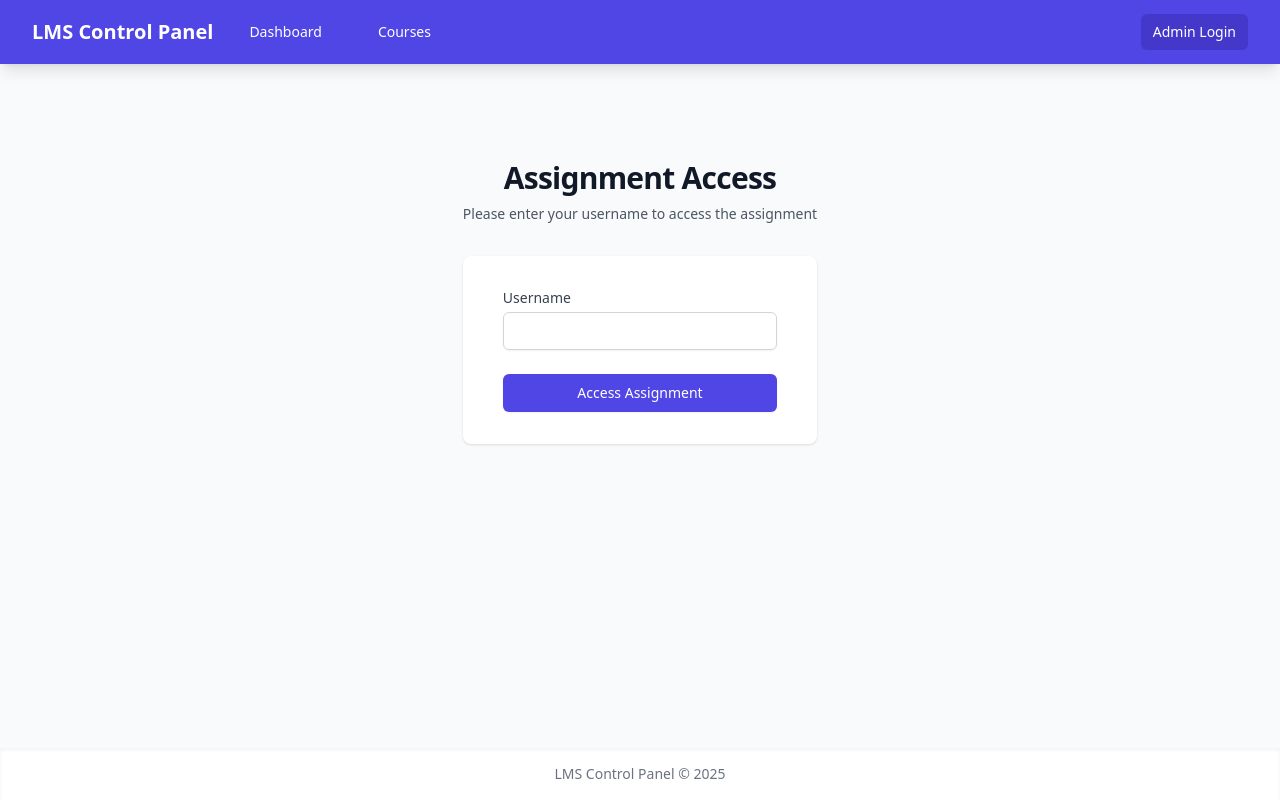
After one commit to Entropt/LMS-Control-Panel, a Flask app: page /assignment-login in a window 1280 px wide. The commit adds this page. Run offline with Flask 3, Linux system fonts and the light colour scheme; parts of the project's set-up code (start-up, migrations or seed data) failed here and were passed over; some libraries are stand-ins or nearby versions.

Commit message:
delete admin_canvas_api, update assignment doing function for students

```diff
--- a/app.py
+++ b/app.py
@@ -1,5 +1,6 @@
 # app.py - Flask application entry point
-from flask import Flask, render_template, request, jsonify, session, redirect, url_for, flash
+import base64
+from flask import Flask, render_template, request, jsonify, session, redirect, url_for, flash, Response
 from flask_login import LoginManager, login_user, logout_user, login_required, current_user
 import os
 from datetime import timedelta
@@ -7,7 +8,7 @@ from dotenv import load_dotenv
 from functools import wraps
 
 # Import our modules
-from api import LMSClient
+from api.lms_client import LMSClient
 from models.user import db, User, initialize_db
 from config.settings import load_config
 
@@ -70,13 +71,36 @@ def set_api_token():
 @app.route('/')
 def index():
     """Main dashboard page (redirect based on user role)"""
-    if current_user.is_authenticated:
-        if current_user.is_admin:
-            return redirect(url_for('dashboard'))
-        else:
-            # Regular users get redirected to Juice Shop
-            return redirect(app.config['JUICE_SHOP_URL'])
+    if current_user.is_authenticated and current_user.is_admin:
+        return redirect(url_for('dashboard'))
+
     return redirect(url_for('login'))
+
+# Add these routes to app.py for the JavaScript approach
+
+@app.route('/assignment-login')
+def assignment_login():
+    """Assignment login page using JavaScript approach"""
+    # Get the Juice Shop URL from config
+    juice_shop_url = app.config.get('JUICE_SHOP_URL', 'http://localhost:3000')
+    return render_template('assignment_login.html', juice_shop_url=juice_shop_url)
+
+@app.route('/log-assignment-access', methods=['POST'])
+def log_assignment_access_route():
+    """API endpoint to log assignment access"""
+    if not request.is_json:
+        return jsonify({"error": "Invalid request"}), 400
+
+    data = request.json
+    username = data.get('username')
+
+    if not username:
+        return jsonify({"error": "Username is required"}), 400
+
+    # Log the access (if using tracking)
+    # log_assignment_access(username, request)
+
+    return jsonify({"success": True})
 
 @app.route('/favicon.ico')
 def favicon():
@@ -97,10 +121,10 @@ def login():
         return redirect(url_for('index'))
 
     if request.method == 'POST':
-        username = request.form.get('username')
+        email = request.form.get('email')
         password = request.form.get('password')
 
-        user = User.query.filter_by(username=username).first()
+        user = User.query.filter_by(email=email).first()
 
         if user and user.check_password(password):
             login_user(user, remember=True)
@@ -112,7 +136,7 @@ def login():
             else:
                 return redirect(app.config['JUICE_SHOP_URL'])
         else:
-            flash('Invalid username or password', 'danger')
+            flash('Invalid email or password', 'danger')
 
     return render_template('login.html')
 
--- /dev/null
+++ b/templates/assignment_login.html
@@ -0,0 +1,62 @@
+<!-- templates/assignment_login.html -->
+{% extends "base.html" %}
+
+{% block title %}Assignment Access{% endblock %}
+
+{% block content %}
+<div class="flex min-h-full flex-col justify-center py-12 sm:px-6 lg:px-8">
+    <div class="sm:mx-auto sm:w-full sm:max-w-md">
+        <h2 class="mt-6 text-center text-3xl font-bold tracking-tight text-gray-900">Assignment Access</h2>
+        <p class="mt-2 text-center text-sm text-gray-600">
+            Please enter your username to access the assignment
+        </p>
+    </div>
+
+    <div class="mt-8 sm:mx-auto sm:w-full sm:max-w-md">
+        <div class="bg-white py-8 px-4 shadow sm:rounded-lg sm:px-10">
+            <div class="space-y-6">
+                <div>
+                    <label for="username" class="block text-sm font-medium text-gray-700">Username</label>
+                    <div class="mt-1">
+                        <input id="username" name="username" type="text" required
+                            class="block w-full appearance-none rounded-md border border-gray-300 px-3 py-2 placeholder-gray-400 shadow-sm focus:border-indigo-500 focus:outline-none focus:ring-indigo-500 sm:text-sm">
+                    </div>
+                </div>
+
+                <div>
+                    <button id="submit-btn" type="submit"
+                        class="flex w-full justify-center rounded-md border border-transparent bg-indigo-600 py-2 px-4 text-sm font-medium text-white shadow-sm hover:bg-indigo-700 focus:outline-none focus:ring-2 focus:ring-indigo-500 focus:ring-offset-2">Access
+                        Assignment</button>
+                </div>
+            </div>
+        </div>
+    </div>
+</div>
+
+<script>
+    document.getElementById('submit-btn').addEventListener('click', function () {
+        const username = document.getElementById('username').value;
+
+        if (username) {
+            // Store the username in localStorage if needed
+            localStorage.setItem('student_username', username);
+
+            // Log access via AJAX (optional)
+            /*
+            fetch('/log-assignment-access', {
+                method: 'POST',
+                headers: {
+                    'Content-Type': 'application/json',
+                },
+                body: JSON.stringify({ username: username }),
+            });
+            */
+
+            // Redirect to Juice Shop
+            window.location.href = '{{ juice_shop_url }}';
+        } else {
+            alert('Please enter your username');
+        }
+    });
+</script>
+{% endblock %}
--- a/templates/base.html
+++ b/templates/base.html
@@ -7,7 +7,7 @@
     <meta name="viewport" content="width=device-width, initial-scale=1.0">
     <title>{% block title %}LMS Control Panel{% endblock %}</title>
     <!-- Favicon -->
-    <link rel="shortcut icon" href="{{ url_for('static', filename='favicon.ico') }}">
+    <link rel="shortcut icon" href="favicon.ico">
     <!-- Tailwind CSS -->
     <script src="https://cdn.tailwindcss.com"></script>
     <!-- Alpine.js for interactive components -->
@@ -47,7 +47,7 @@
                     </div>
                     {% else %}
                     <a href="/login"
-                        class="bg-indigo-700 hover:bg-indigo-800 text-white px-3 py-2 rounded-md text-sm font-medium">Login</a>
+                        class="bg-indigo-700 hover:bg-indigo-800 text-white px-3 py-2 rounded-md text-sm font-medium">Admin Login</a>
                     {% endif %}
                 </div>
             </div>
```
Also changed, not shown: models/user.py (+4 -6 lines), README.md, 1 other file.
